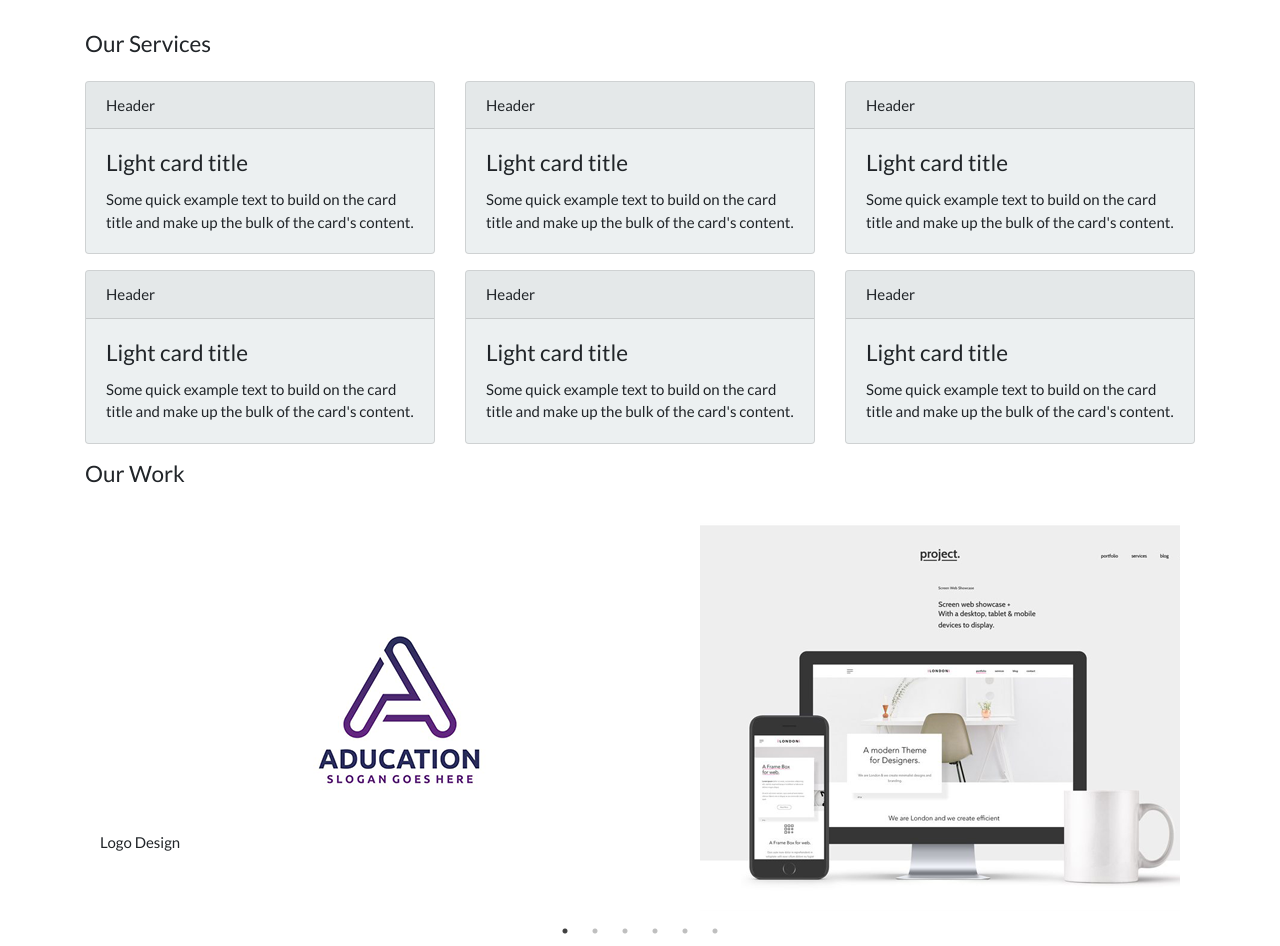
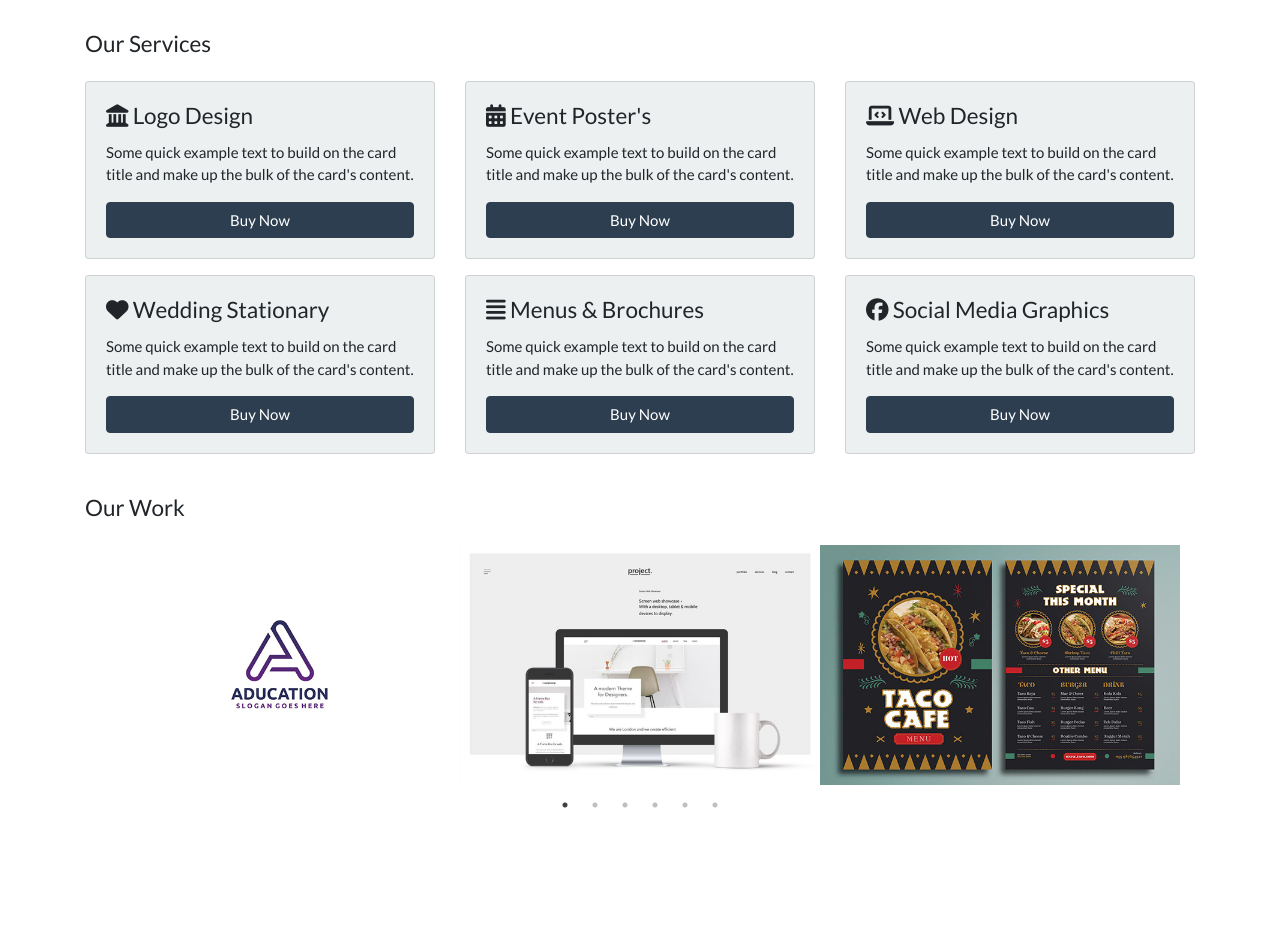
Before and after one commit to walshyc/conor-creates, a Django app: page / in a window 1280 px wide. Shown: the part 444-1390 px from the top of the page. After the commit the page ends 1252 px from the top, so only its background shows below. Run offline with Django 3.2, Linux system fonts and the light colour scheme; some libraries are stand-ins or nearby versions.

Commit message:
added more styling to homepage

```diff
--- a/static/css/style.css
+++ b/static/css/style.css
@@ -7,7 +7,7 @@
     color: #ececec;
  }
 
- .slide-caption{
+ /* .slide-caption{
     bottom: 0;
     min-height: 80px;
     left: 0;
@@ -18,7 +18,7 @@
 
  .slide {
     position: relative;
-  }
+  } */
 
 /* About Page */
 
--- a/static/js/slider.js
+++ b/static/js/slider.js
@@ -2,15 +2,15 @@ $('.home-slider').slick({
 
     dots: true,
     autoplay: true,
-    autoplay_speed: 2000,
-    slidesToShow: 2,
+    autoplay_speed: 2500,
+    slidesToShow: 3,
     slidesToScroll: 1,
     responsive: [
         {
           breakpoint: 1024,
           settings: {
-            slidesToShow: 2,
-            slidesToScroll: 2,
+            slidesToShow: 3,
+            slidesToScroll: 1,
             infinite: true,
             dots: true
           }
@@ -18,7 +18,7 @@ $('.home-slider').slick({
         {
           breakpoint: 600,
           settings: {
-            slidesToShow: 1,
+            slidesToShow: 2,
             slidesToScroll: 1
           }
         },
--- a/templates/index.html
+++ b/templates/index.html
@@ -19,67 +19,68 @@
     <h4>Our Services</h4>
   </div>
 </div>
-<div class="row">
+<div class="row mb-4">
   <div class="col-12 col-md-6 col-lg-4">
     <div class="card bg-light mb-3">
-      <div class="card-header">Header</div>
       <div class="card-body">
-        <h4 class="card-title">Light card title</h4>
+        <h4 class="card-title"><i class="fas fa-landmark"></i> Logo Design</h4>
         <p class="card-text">Some quick example text to build on the card title and make up the bulk of the card's
           content.</p>
+        <button type="button" class="btn btn-primary btn-block">Buy Now</button>
       </div>
     </div>
   </div>
   <div class="col-12 col-md-6 col-lg-4">
     <div class="card bg-light mb-3">
-      <div class="card-header">Header</div>
       <div class="card-body">
-        <h4 class="card-title">Light card title</h4>
+        <h4 class="card-title"><i class="fas fa-calendar-alt"></i> Event Poster's</h4>
         <p class="card-text">Some quick example text to build on the card title and make up the bulk of the card's
           content.</p>
+        <button type="button" class="btn btn-primary btn-block">Buy Now</button>
       </div>
     </div>
   </div>
   <div class="col-12 col-md-6 col-lg-4">
     <div class="card bg-light mb-3">
-      <div class="card-header">Header</div>
       <div class="card-body">
-        <h4 class="card-title">Light card title</h4>
+        <h4 class="card-title"><i class="fas fa-laptop-code"></i> Web Design</h4>
         <p class="card-text">Some quick example text to build on the card title and make up the bulk of the card's
           content.</p>
+        <button type="button" class="btn btn-primary btn-block">Buy Now</button>
       </div>
     </div>
   </div>
   <div class="col-12 col-md-6 col-lg-4">
     <div class="card bg-light mb-3">
-      <div class="card-header">Header</div>
       <div class="card-body">
-        <h4 class="card-title">Light card title</h4>
+        <h4 class="card-title"><i class="fas fa-heart"></i> Wedding Stationary</h4>
         <p class="card-text">Some quick example text to build on the card title and make up the bulk of the card's
           content.</p>
+        <button type="button" class="btn btn-primary btn-block">Buy Now</button>
       </div>
     </div>
   </div>
   <div class="col-12 col-md-6 col-lg-4">
     <div class="card bg-light mb-3">
-      <div class="card-header">Header</div>
       <div class="card-body">
-        <h4 class="card-title">Light card title</h4>
+        <h4 class="card-title"><i class="fas fa-align-justify"></i> Menus & Brochures</h4>
         <p class="card-text">Some quick example text to build on the card title and make up the bulk of the card's
           content.</p>
+        <button type="button" class="btn btn-primary btn-block">Buy Now</button>
       </div>
     </div>
   </div>
   <div class="col-12 col-md-6 col-lg-4">
-    <div class="card bg-light mb-3">
-      <div class="card-header">Header</div>
-      <div class="card-body">
-        <h4 class="card-title">Light card title</h4>
-        <p class="card-text">Some quick example text to build on the card title and make up the bulk of the card's
-          content.</p>
+      <div class="card bg-light mb-3">
+        <div class="card-body">
+          <h4 class="card-title"><i class="fab fa-facebook"></i> Social Media Graphics</h4>
+          <p class="card-text">Some quick example text to build on the card title and make up the bulk of the card's
+            content.</p>
+            <button type="button" class="btn btn-primary btn-block">Buy Now</button>
+        </div>
       </div>
     </div>
-  </div>
+
 </div>
 
 <div class="row mb-3">
@@ -88,13 +89,14 @@
   </div>
 </div>
 <div class="col">
-  <div class="home-slider">
-    <div class="slide"><img src="{% static 'img/logo1.png' %}" alt=""><div class="slide-caption">Logo Design</div></div>
-    <div><img src="{% static 'img/web1.png' %}" alt=""></div>
-    <div><img src="{% static 'img/menu1.png' %}" alt=""></div>
-    <div><img src="{% static 'img/wedding1.png' %}" alt=""></div>
-    <div><img src="{% static 'img/social1.png' %}" alt=""></div>
-    <div><img src="{% static 'img/poster1.png' %}" alt=""></div>
+  <div class="home-slider mb-4">
+    <!-- <div class="slide"><img src="{% static 'img/logo1.png' %}" alt=""><div class="slide-caption">Logo Design</div></div> -->
+    <div><img class="img-fluid" src="{% static 'img/logo1.png' %}" alt=""></div>
+    <div><img class="img-fluid" src="{% static 'img/web1.png' %}" alt=""></div>
+    <div><img class="img-fluid" src="{% static 'img/menu1.png' %}" alt=""></div>
+    <div><img class="img-fluid" src="{% static 'img/wedding1.png' %}" alt=""></div>
+    <div><img class="img-fluid" src="{% static 'img/social1.png' %}" alt=""></div>
+    <div><img class="img-fluid" src="{% static 'img/poster1.png' %}" alt=""></div>
   </div>
 </div>
 
```
